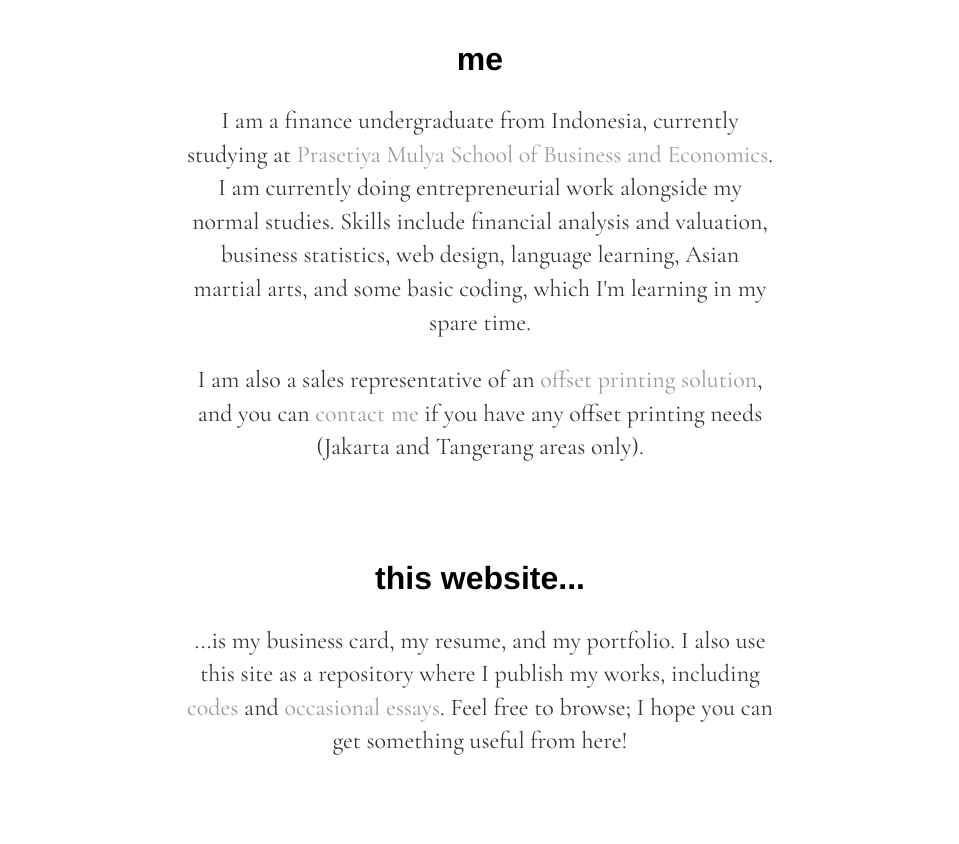
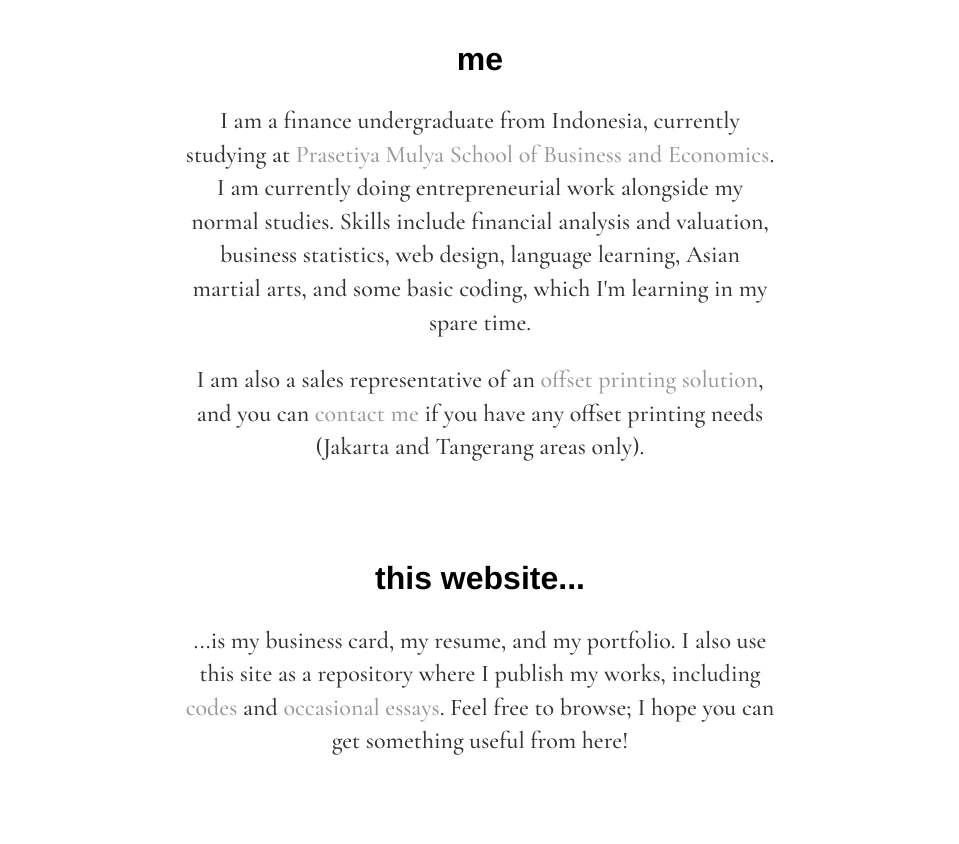
Before and after one commit to ryanjonathanb/ryanjonathanb.github.io, a Jekyll site: the page built from index.html, in a window 1280 px wide. Shown: the part 946-1790 px from the top of the page, without its empty margins (160-1119 px from the left). Built offline with Jekyll 4.4.1, drawn with Linux system fonts in a browser that asks for light colours.

Commit message:
cormorant garamond

```diff
--- a/_layouts/homepage.html
+++ b/_layouts/homepage.html
@@ -1,7 +1,7 @@
 <!DOCTYPE html>
 	<html>
 		<head>
-			<link href="https://fonts.googleapis.com/css?family=Cormorant+Garamond" rel="stylesheet">
+			<link href="https://fonts.googleapis.com/css?family=Cormorant+Garamond:500" rel="stylesheet">
 			<title>{{ page.title }}</title>
 			<!-- link to main stylesheet -->
 			<link rel="stylesheet" type="text/css" href="/style.css">
```
